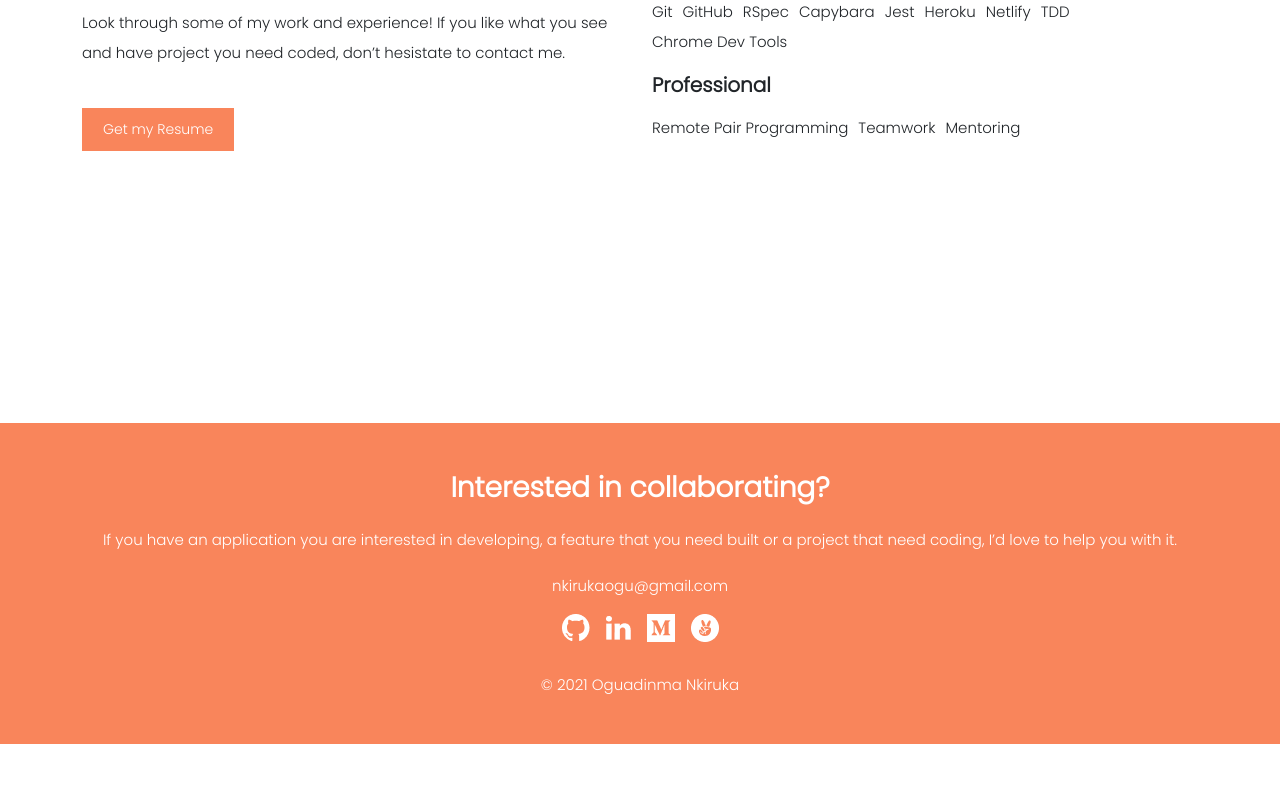
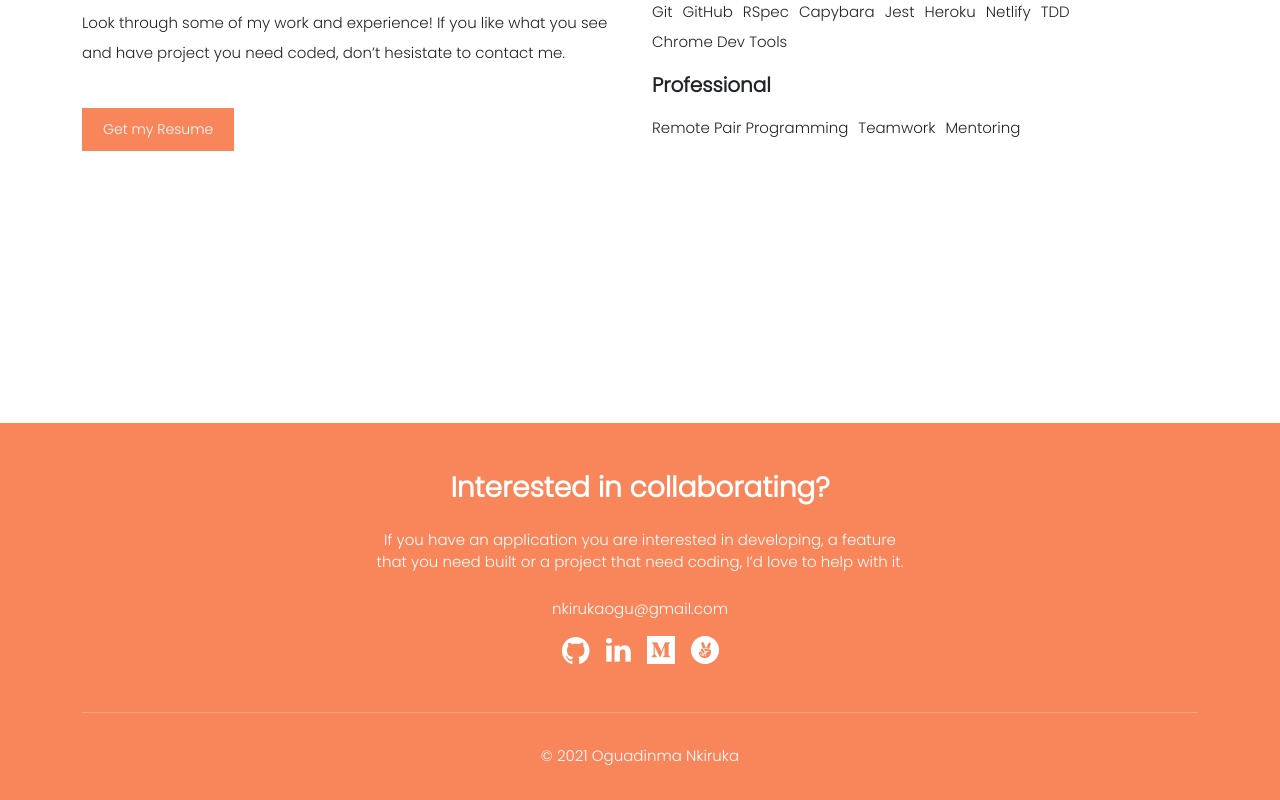
Before and after one commit to enkog/Portfolio-Website, a React (Create React App) app: page / in a window 1280 px wide. Shown: the part 1957-2757 px from the top of the page. Before the commit the page ends 2701 px from the top, so only its background shows below. Built offline with nearby package versions, Linux system fonts and the light colour scheme; the HTML template or start-up script is replaced by a standard one.

Commit message:
Complete contact section

```diff
--- a/src/components/About/About.js
+++ b/src/components/About/About.js
@@ -18,7 +18,7 @@ const About = () => {
               Look through some of my work and experience! If you like what you see and have project you need coded, don’t hesistate to contact me.
             </p>
             <a href='https://drive.google.com/file/d/1oJw8PY82l4luwjBX4LZLL-KTmvxOgn7b/view?usp=sharing'>
-              <button type='button' className="btn mt-4">Get my Resume</button>
+              <button type='button' className="btn my-4">Get my Resume</button>
             </a>
           </Col>
           <Col xs={12} md={12} lg={6}>
--- a/src/components/Contact/Contact.js
+++ b/src/components/Contact/Contact.js
@@ -1,4 +1,4 @@
-import { Container } from 'react-bootstrap';
+import { Container, Row, Col } from 'react-bootstrap';
 import github from '../../assets/icons/github2.png';
 import linkedin from '../../assets/icons/linkedin2.png';
 import angellist from '../../assets/icons/angellist2.png';
@@ -7,26 +7,29 @@ import '../Contact/Contact.css';
 
 const Contact = () => {
   return (
-    <div className='contact-section text-center text-white pt-5' id='contact' >
-      <Container className='d-flex flex-column justify-content-center align-items-center'>
+    <section className='contact-section text-white pt-5 pb-3 text-center' id='contact'>
+      <Container>
         <h3 className='mb-4'>Interested in collaborating?</h3>
-        <p className='mb-4'>
-          If you have an application you are interested in developing, a feature that you need built or a project that need coding, I’d love to help you with it.
-        </p>
+        <Row className="justify-content-md-center">
+          <Col md={6}>
+            <p className='mb-4'>
+              If you have an application you are interested in developing, a feature that you need built or a project that need coding, I’d love to help with it.
+            </p>
+          </Col>
+        </Row>
         <p>nkirukaogu@gmail.com</p>
-        <p>
+        <p className='mb-5'>
           <img src={github} alt="github icon" className='me-3 text-white' />
           <img src={linkedin} alt="linkedin icon" className='me-3' />
           <img src={medium} alt="medium icon" className='me-3' />
           <img src={angellist} alt="angellist icon" />
         </p>
-        <footer class="py-3">
-          <p class="nav justify-content-center pb-3 mb-3">
-            © 2021 Oguadinma Nkiruka
-          </p>
+        <hr />
+        <footer className='pt-3'>
+          <p>© 2021 Oguadinma Nkiruka</p>
         </footer>
       </Container>
-    </div>
+    </section>
   )
 }
 
```
